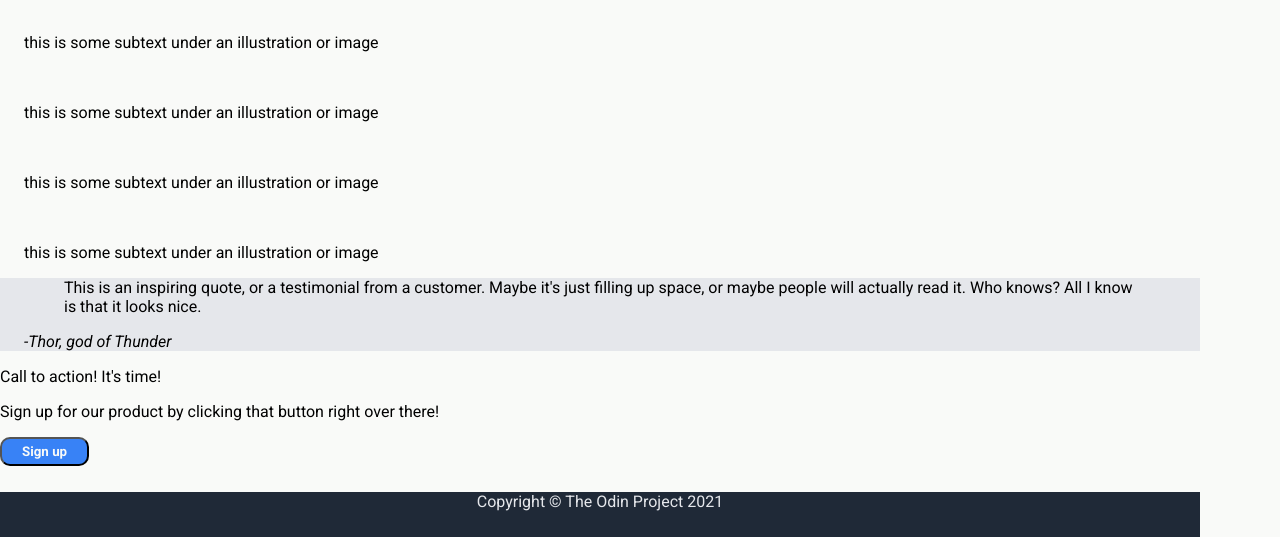
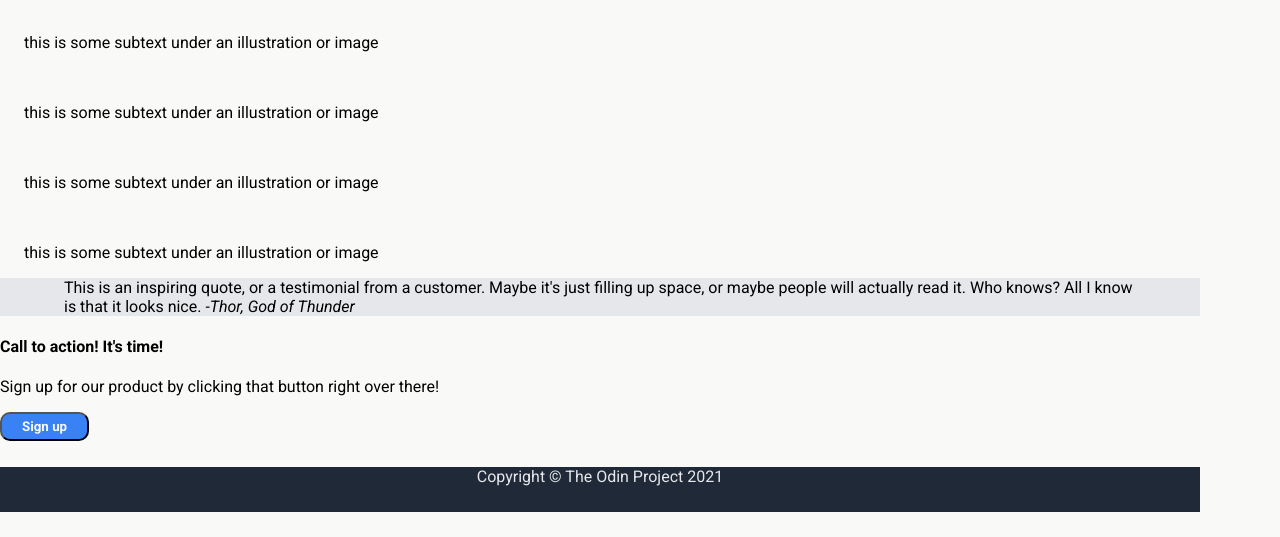
Before and after one commit to dat-copy-pat/odin-landing, a plain HTML site: page index.html in a window 1280 px wide. Shown: the part 432-969 px from the top of the page. After the commit the page ends 944 px from the top, so only its background shows below. Drawn offline with Linux system fonts and the light colour scheme.

Commit message:
Final update index.html

```diff
--- a/index.html
+++ b/index.html
@@ -56,12 +56,14 @@
                                         </div>
                                 </div>
                                 <div class="quote-section">
-                                        <blockquote>This is an inspiring quote, or a testimonial from a customer. Maybe it's just filling up space, or maybe people will actually read it. Who knows? All I know is that it looks nice.</blockquote>
-                                        <cite>-Thor, god of Thunder</cite>
+                                        <blockquote>This is an inspiring quote, or a testimonial from a customer. Maybe it's just filling up space, or maybe people will actually read it. Who knows? All I know is that it looks nice. <cite>-Thor, God of Thunder</cite></blockquote>
+
                                 </div>
                                 <div class="call-to-action-section">
-                                        <p>Call to action! It's time!</p>
-                                        <p>Sign up for our product by clicking that button right over there!</p>
+                                        <div class="call-to-action-text">
+                                                <h4>Call to action! It's time!</h4>
+                                                <p>Sign up for our product by clicking that button right over there!</p>
+                                        </div>
                                         <button>Sign up</button>
                                 </div>
                 </main>
```
